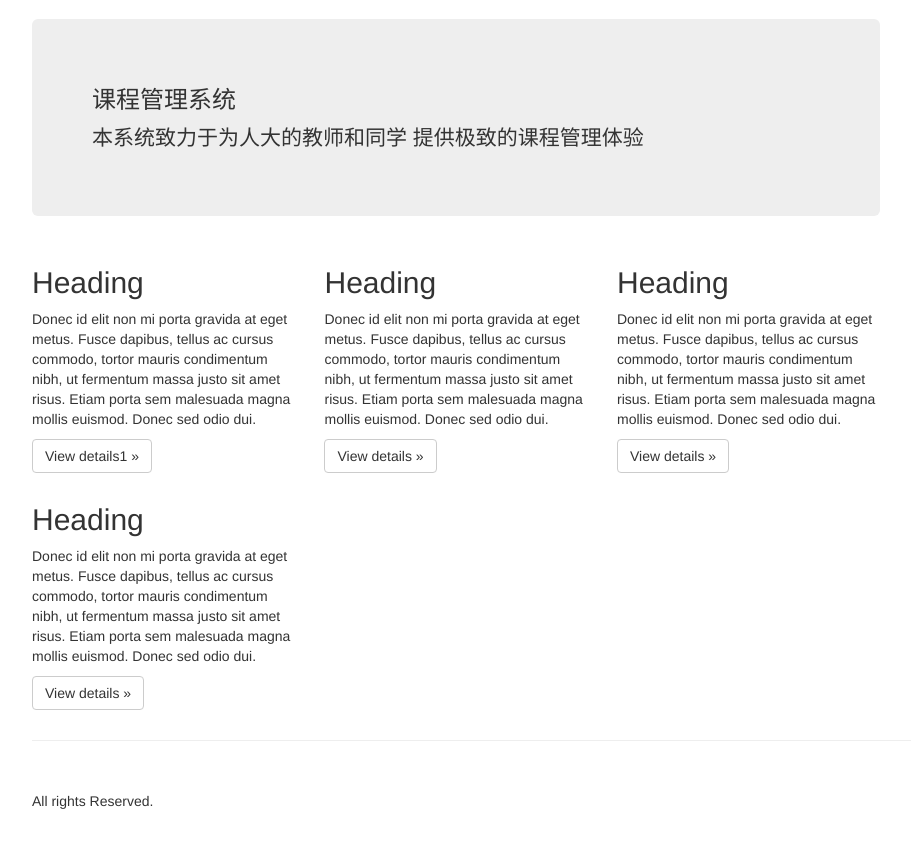
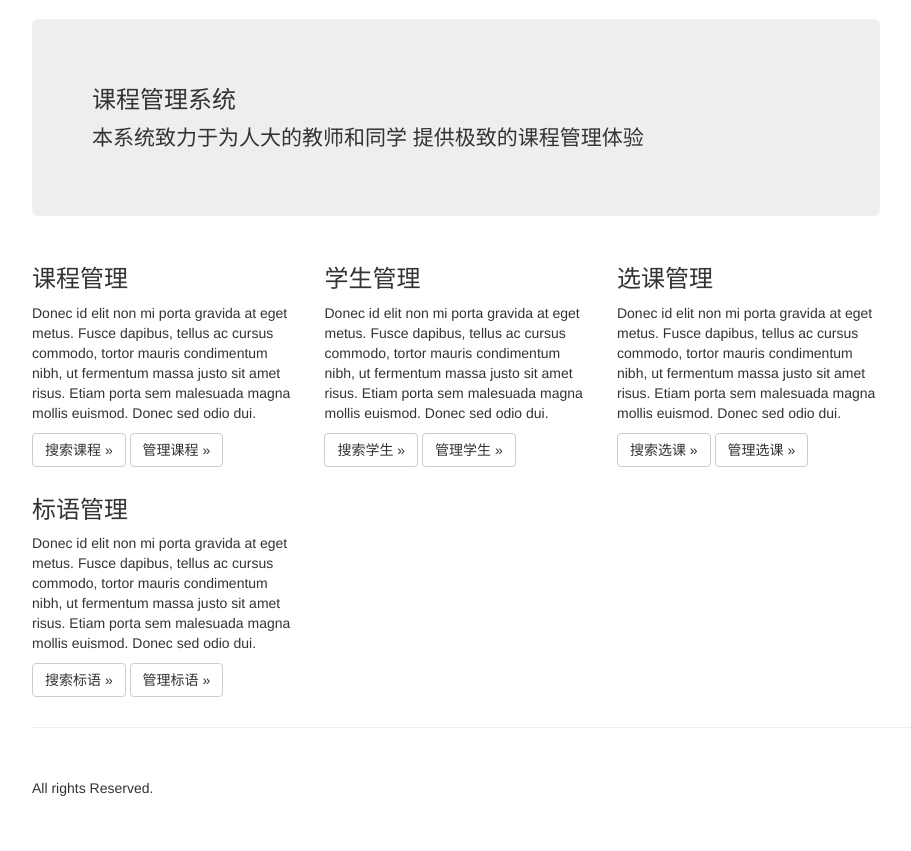
Before and after one commit to Albert19981008/DBDemo, a Flask app: template templates/main.html in a window 1280 px wide. Shown: the part 51-902 px from the top of the page, without its empty margins (38-949 px from the left). After the commit the page ends 847 px from the top, so only its background shows below. Run offline with Flask 2, Linux system fonts and the light colour scheme; the template is opened without the code that fills it, so the values that code supplies are empty; some libraries are stand-ins or nearby versions.

Commit message:
初步实现slogan查询

```diff
--- a/Server.py
+++ b/Server.py
@@ -66,6 +66,14 @@ class Server(object):
         else:
             return render_template('autojump.html', content=' 2;URL=/ ', text="登录失败！2秒之后将自动跳转回登录页")
 
+    @staticmethod
+    @app.route('/slogan', methods=['get'])
+    def goSloganDetail():
+        if Server.hasLogin:
+            return Presenter.getDetailPoster(request.args.get("name"))
+        else:
+            return render_template('autojump.html', content=' 2;URL=/ ', text="登录失败！2秒之后将自动跳转回登录页")
+
 
 if __name__ == '__main__':
     # UserDao.dropTableIfExists()
--- a/SloganDao.py
+++ b/SloganDao.py
@@ -62,4 +62,5 @@ if __name__ == '__main__':
     SloganDao.insertIntoTable("社会栋梁", "担负社会重任的人")
     SloganDao.insertIntoTable("追求极致", "完美主义 在更大的范围内寻找最优解")
     SloganDao.insertIntoTable("不设边界", "敢于创新 不怕麻烦 拥抱变化")
+    SloganDao.insertIntoTable("政治过硬", "敢于创新 不怕麻烦 拥抱变化")
     SloganDao.getAllPosters()
--- a/templates/main.html
+++ b/templates/main.html
@@ -53,32 +53,32 @@
             </div>
             <div class="row">
                 <div class="col-xs-6 col-lg-4">
-                    <h2>Heading</h2>
+                    <h3>课程管理</h3>
                     <p>Donec id elit non mi porta gravida at eget metus. Fusce dapibus, tellus ac cursus commodo, tortor
                         mauris condimentum nibh, ut fermentum massa justo sit amet risus. Etiam porta sem malesuada
                         magna mollis euismod. Donec sed odio dui. </p>
-                    <p><a class="btn btn-default" href="#" role="button" onclick="ck()">View details1 &raquo;</a></p>
+                    <p><a class="btn btn-default" href="/slogan?name=追求极致" role="button">搜索课程 &raquo;</a> <a class="btn btn-default" href="#" role="button">管理课程 &raquo;</a></p>
                 </div><!--/.col-xs-6.col-lg-4-->
                 <div class="col-xs-6 col-lg-4">
-                    <h2>Heading</h2>
+                    <h3>学生管理</h3>
                     <p>Donec id elit non mi porta gravida at eget metus. Fusce dapibus, tellus ac cursus commodo, tortor
                         mauris condimentum nibh, ut fermentum massa justo sit amet risus. Etiam porta sem malesuada
                         magna mollis euismod. Donec sed odio dui. </p>
-                    <p><a class="btn btn-default" href="#" role="button">View details &raquo;</a></p>
+                    <p><a class="btn btn-default" href="#" role="button">搜索学生 &raquo;</a> <a class="btn btn-default" href="#" role="button">管理学生 &raquo;</a></p>
                 </div><!--/.col-xs-6.col-lg-4-->
                 <div class="col-xs-6 col-lg-4">
-                    <h2>Heading</h2>
+                    <h3>选课管理</h3>
                     <p>Donec id elit non mi porta gravida at eget metus. Fusce dapibus, tellus ac cursus commodo, tortor
                         mauris condimentum nibh, ut fermentum massa justo sit amet risus. Etiam porta sem malesuada
                         magna mollis euismod. Donec sed odio dui. </p>
-                    <p><a class="btn btn-default" href="#" role="button">View details &raquo;</a></p>
+                    <p><a class="btn btn-default" href="#" role="button">搜索选课 &raquo;</a> <a class="btn btn-default" href="#" role="button">管理选课 &raquo;</a></p>
                 </div><!--/.col-xs-6.col-lg-4-->
                 <div class="col-xs-6 col-lg-4">
-                    <h2>Heading</h2>
+                    <h3>标语管理</h3>
                     <p>Donec id elit non mi porta gravida at eget metus. Fusce dapibus, tellus ac cursus commodo, tortor
                         mauris condimentum nibh, ut fermentum massa justo sit amet risus. Etiam porta sem malesuada
                         magna mollis euismod. Donec sed odio dui. </p>
-                    <p><a class="btn btn-default" href="#" role="button">View details &raquo;</a></p>
+                    <p><a class="btn btn-default" href="#" role="button">搜索标语 &raquo;</a> <a class="btn btn-default" href="#" role="button">管理标语 &raquo;</a></p>
                 </div><!--/.col-xs-6.col-lg-4-->
 
             </div><!--/row-->
@@ -110,6 +110,8 @@
 <!--        }-->
 <!--</script>-->
 
+
+
 <script src="https://ajax.googleapis.com/ajax/libs/jquery/1.12.4/jquery.min.js"></script>
 <script src="{{ url_for('static', filename='bootstrap-3.3.7-dist/js/bootstrap.min.js') }}"></script>
 <script src="{{ url_for('static', filename='js/main.js') }}"></script>
```
Also changed, not shown: Presenter.py (+14 -3 lines).
